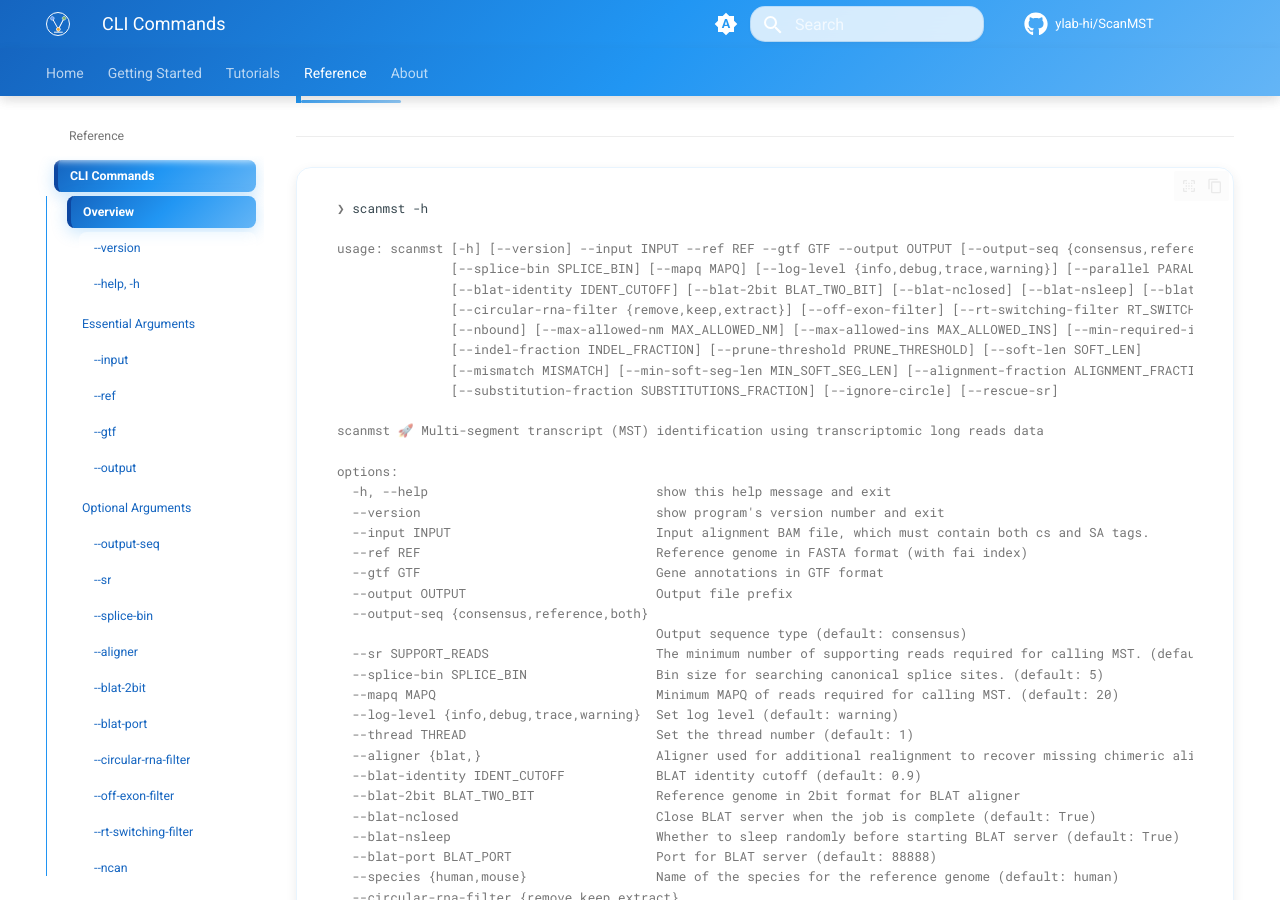
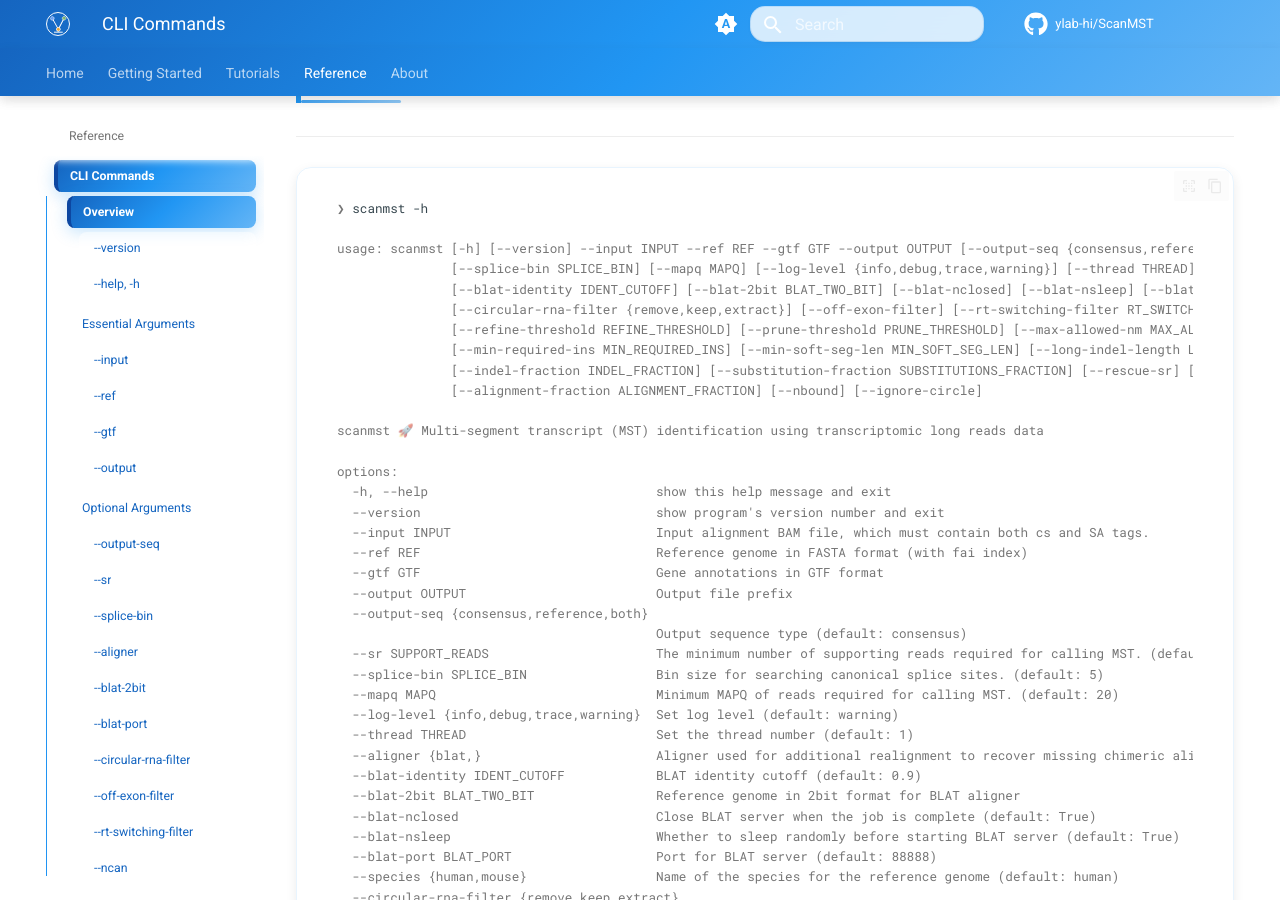
Before and after one commit to ylab-hi/ScanMST, an MkDocs documentation site: the page built from docs/reference/cli.md, in a window 1280 px wide and 900 px high, scrolled down 357 px. Built offline with MkDocs 1.6.1 and Material for MkDocs 9.7.7, drawn with Linux system fonts in a browser that asks for light colours; comment, search, counter and statistics services are not loaded.

Commit message:
docs: correct stale flags in the CLI reference
The pasted --help block still advertised --parallel, renamed to
--thread some time ago, while the option list directly below it
already said --thread. Regenerated the usage lines from the current
CLI so the whole block matches byte for byte; the option
descriptions were already accurate.

Also correct the documented --mismatch default, which said 5 where
the code says 3. Checked the remaining 24 documented defaults
against the CLI; they all match.

```diff
--- a/docs/reference/cli.md
+++ b/docs/reference/cli.md
@@ -10,13 +10,13 @@
 ❯ scanmst -h
 
 usage: scanmst [-h] [--version] --input INPUT --ref REF --gtf GTF --output OUTPUT [--output-seq {consensus,reference,both}] [--sr SUPPORT_READS]
-               [--splice-bin SPLICE_BIN] [--mapq MAPQ] [--log-level {info,debug,trace,warning}] [--parallel PARALLEL] [--aligner {blat,}]
+               [--splice-bin SPLICE_BIN] [--mapq MAPQ] [--log-level {info,debug,trace,warning}] [--thread THREAD] [--aligner {blat,}]
                [--blat-identity IDENT_CUTOFF] [--blat-2bit BLAT_TWO_BIT] [--blat-nclosed] [--blat-nsleep] [--blat-port BLAT_PORT] [--species {human,mouse}]
-               [--circular-rna-filter {remove,keep,extract}] [--off-exon-filter] [--rt-switching-filter RT_SWITCHING_FILTER_LEN] [--ncan] [--graph] [--refine] [--refine-threshold REFINE_THRESHOLD]
-               [--nbound] [--max-allowed-nm MAX_ALLOWED_NM] [--max-allowed-ins MAX_ALLOWED_INS] [--min-required-ins MIN_REQUIRED_INS] [--long-indel-length LONG_INDEL_LENGTH]
-               [--indel-fraction INDEL_FRACTION] [--prune-threshold PRUNE_THRESHOLD] [--soft-len SOFT_LEN]
-               [--mismatch MISMATCH] [--min-soft-seg-len MIN_SOFT_SEG_LEN] [--alignment-fraction ALIGNMENT_FRACTION]
-               [--substitution-fraction SUBSTITUTIONS_FRACTION] [--ignore-circle] [--rescue-sr]
+               [--circular-rna-filter {remove,keep,extract}] [--off-exon-filter] [--rt-switching-filter RT_SWITCHING_FILTER_LEN] [--ncan] [--graph] [--refine]
+               [--refine-threshold REFINE_THRESHOLD] [--prune-threshold PRUNE_THRESHOLD] [--max-allowed-nm MAX_ALLOWED_NM] [--max-allowed-ins MAX_ALLOWED_INS]
+               [--min-required-ins MIN_REQUIRED_INS] [--min-soft-seg-len MIN_SOFT_SEG_LEN] [--long-indel-length LONG_INDEL_LENGTH]
+               [--indel-fraction INDEL_FRACTION] [--substitution-fraction SUBSTITUTIONS_FRACTION] [--rescue-sr] [--soft-len SOFT_LEN] [--mismatch MISMATCH]
+               [--alignment-fraction ALIGNMENT_FRACTION] [--nbound] [--ignore-circle]
 
 scanmst 🚀 Multi-segment transcript (MST) identification using transcriptomic long reads data
 
```
Also changed, not shown: other parts of docs/reference/cli.md (+1 -1 lines).
